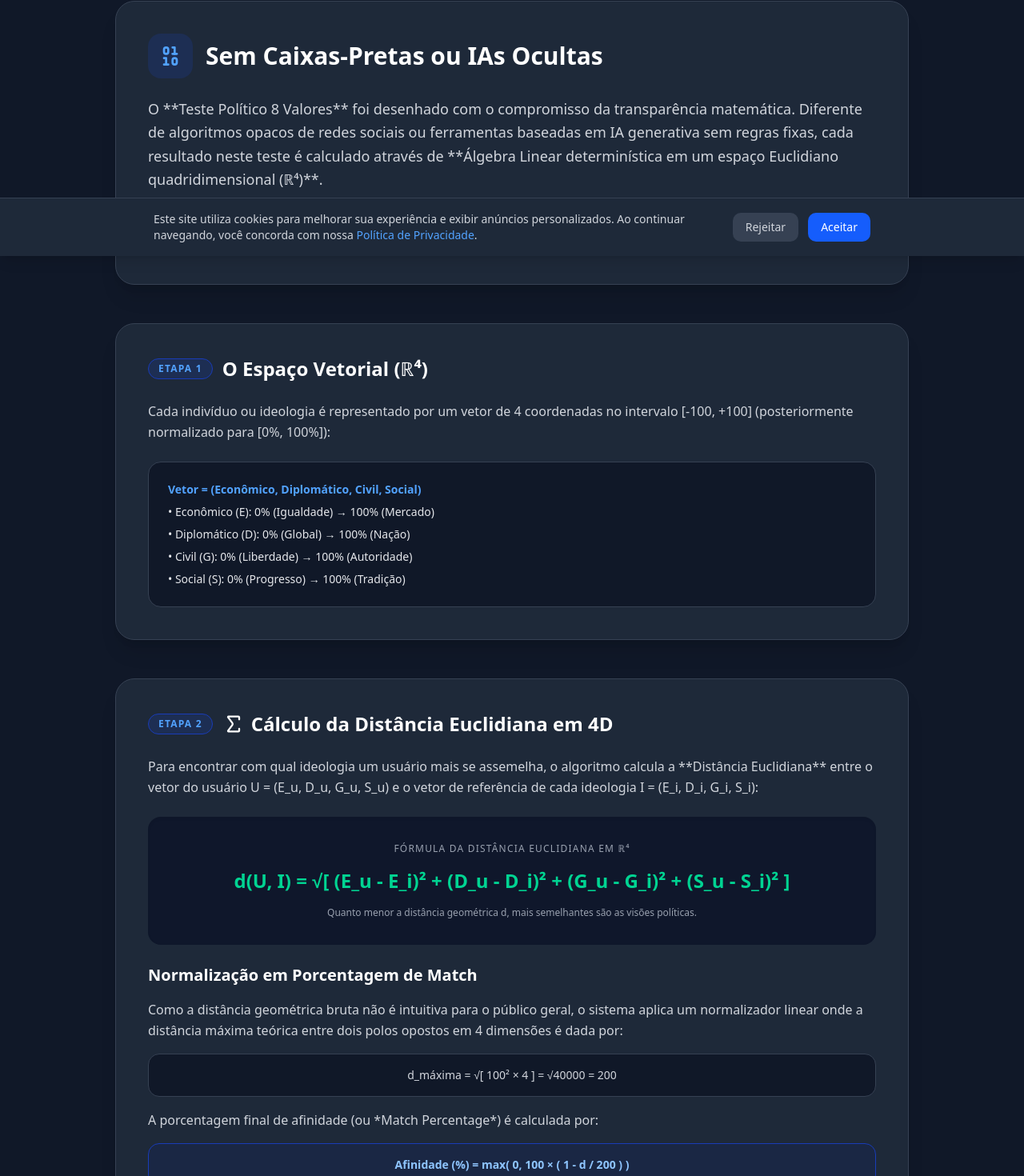
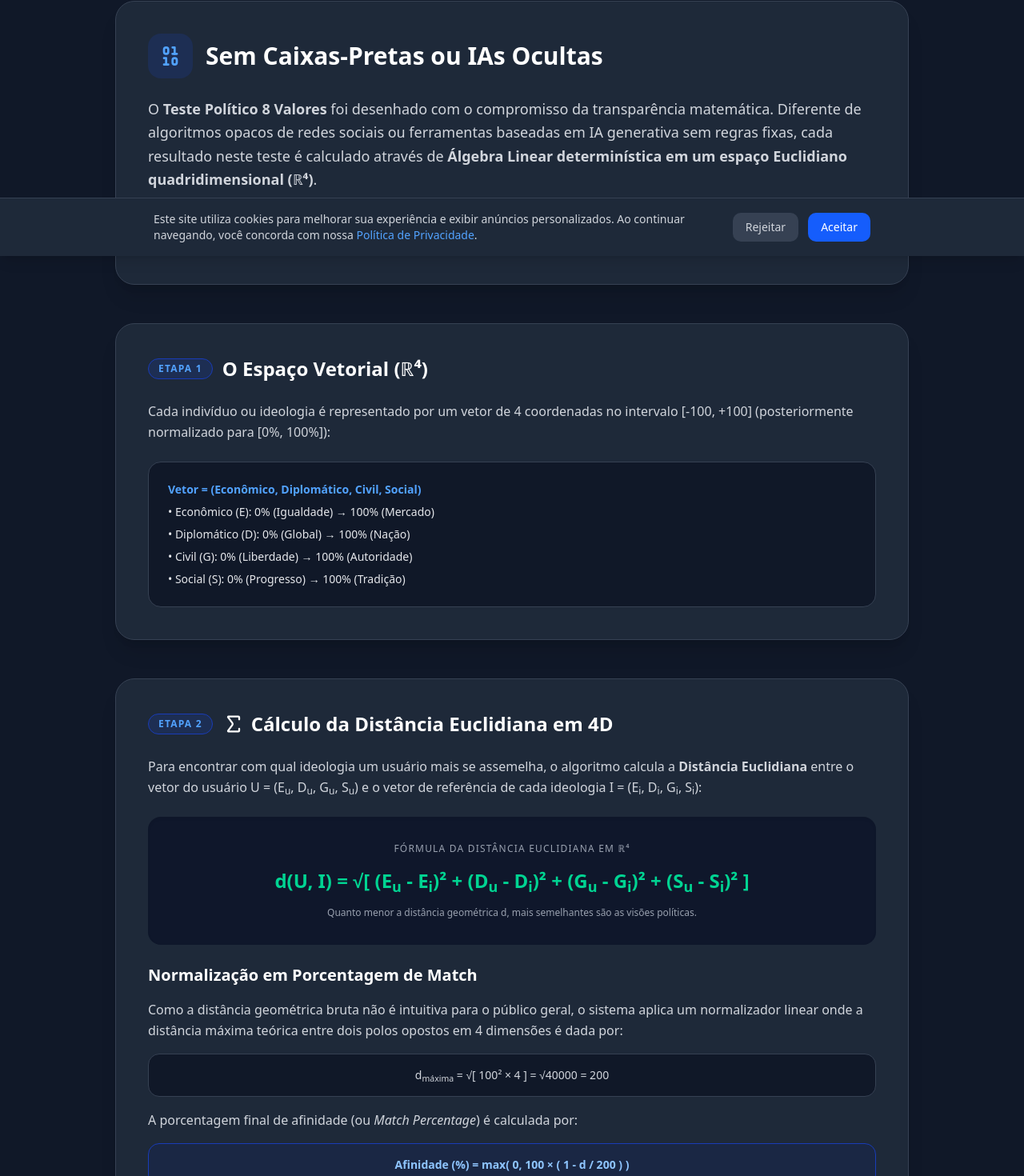
Before and after one commit to rilsonjoas/TestePolitico, a Next.js app: page /metodologia in a window 1280 px wide. Shown: the part 480-1950 px from the top of the page at 80% size. Built offline with nearby package versions, Linux system fonts and the light colour scheme; no server answers.

Commit message:
Correções de design

```diff
--- a/src/app/eixos/page.tsx
+++ b/src/app/eixos/page.tsx
@@ -58,7 +58,7 @@ export default function EixosIndexPage() {
               Por exemplo, alguém pode apoiar o livre mercado na economia (visão liberal) e ao mesmo tempo defender fronteiras abertas e causas ambientais mundiais (visão globalista). Outra pessoa pode ser a favor da redistribuição de renda estatal (visão socialista) e simultaneamente defender valores tradicionais morais e religiosos (visão conservadora).
             </p>
             <p>
-              Nosso modelo utiliza **4 eixos independentes** (que resultam em **8 valores opostos**), permitindo mapear a complexidade do pensamento humano com rigor matemático e imparcialidade.
+              Nosso modelo utiliza <strong>4 eixos independentes</strong> (que resultam em <strong>8 valores opostos</strong>), permitindo mapear a complexidade do pensamento humano com rigor matemático e imparcialidade.
             </p>
           </div>
         </section>
--- a/src/app/metodologia/page.tsx
+++ b/src/app/metodologia/page.tsx
@@ -85,10 +85,10 @@ export default function MetodologiaPage() {
             </h2>
           </div>
           <p className="text-gray-700 dark:text-gray-300 text-lg leading-relaxed mb-6">
-            O **Teste Político 8 Valores** foi desenhado com o compromisso da transparência matemática. Diferente de algoritmos opacos de redes sociais ou ferramentas baseadas em IA generativa sem regras fixas, cada resultado neste teste é calculado através de **Álgebra Linear determinística em um espaço Euclidiano quadridimensional (ℝ⁴)**.
+            O <strong>Teste Político 8 Valores</strong> foi desenhado com o compromisso da transparência matemática. Diferente de algoritmos opacos de redes sociais ou ferramentas baseadas em IA generativa sem regras fixas, cada resultado neste teste é calculado através de <strong>Álgebra Linear determinística em um espaço Euclidiano quadridimensional (ℝ⁴)</strong>.
           </p>
           <p className="text-gray-600 dark:text-gray-400 leading-relaxed">
-            Ao responder às **{questions.length} perguntas**, o sistema gera um vetor de coordenadas únicas que é comparado com os perfis exatos de **{ideologies.length} ideologias catalogadas** na base de dados.
+            Ao responder às <strong>{questions.length} perguntas</strong>, o sistema gera um vetor de coordenadas únicas que é comparado com os perfis exatos de <strong>{ideologies.length} ideologias catalogadas</strong> na base de dados.
           </p>
         </section>
 
@@ -127,14 +127,14 @@ export default function MetodologiaPage() {
             </h2>
           </div>
           <p className="text-gray-700 dark:text-gray-300 leading-relaxed">
-            Para encontrar com qual ideologia um usuário mais se assemelha, o algoritmo calcula a **Distância Euclidiana** entre o vetor do usuário U = (E_u, D_u, G_u, S_u) e o vetor de referência de cada ideologia I = (E_i, D_i, G_i, S_i):
+            Para encontrar com qual ideologia um usuário mais se assemelha, o algoritmo calcula a <strong>Distância Euclidiana</strong> entre o vetor do usuário U = (E<sub>u</sub>, D<sub>u</sub>, G<sub>u</sub>, S<sub>u</sub>) e o vetor de referência de cada ideologia I = (E<sub>i</sub>, D<sub>i</sub>, G<sub>i</sub>, S<sub>i</sub>):
           </p>
 
           {/* Math Box */}
           <div className="bg-slate-900 text-white p-6 md:p-8 rounded-2xl shadow-inner font-mono text-center space-y-4 overflow-x-auto">
             <p className="text-gray-400 text-xs uppercase tracking-widest">Fórmula da Distância Euclidiana em ℝ⁴</p>
             <div className="text-xl md:text-2xl font-bold text-emerald-400">
-              {`d(U, I) = √[ (E_u - E_i)² + (D_u - D_i)² + (G_u - G_i)² + (S_u - S_i)² ]`}
+              d(U, I) = √[ (E<sub>u</sub> - E<sub>i</sub>)² + (D<sub>u</sub> - D<sub>i</sub>)² + (G<sub>u</sub> - G<sub>i</sub>)² + (S<sub>u</sub> - S<sub>i</sub>)² ]
             </div>
             <p className="text-xs text-gray-400">
               Quanto menor a distância geométrica d, mais semelhantes são as visões políticas.
@@ -147,13 +147,13 @@ export default function MetodologiaPage() {
               Como a distância geométrica bruta não é intuitiva para o público geral, o sistema aplica um normalizador linear onde a distância máxima teórica entre dois polos opostos em 4 dimensões é dada por:
             </p>
             <div className="bg-gray-50 dark:bg-gray-900 p-4 rounded-xl font-mono text-sm text-center border border-gray-200 dark:border-gray-700">
-              {`d_máxima = √[ 100² × 4 ] = √40000 = 200`}
+              d<sub>máxima</sub> = √[ 100² × 4 ] = √40000 = 200
             </div>
             <p>
-              A porcentagem final de afinidade (ou *Match Percentage*) é calculada por:
+              A porcentagem final de afinidade (ou <em>Match Percentage</em>) é calculada por:
             </p>
             <div className="bg-blue-50 dark:bg-blue-950/40 p-4 rounded-xl font-mono text-sm text-center border border-blue-200 dark:border-blue-800 text-blue-900 dark:text-blue-300 font-bold">
-              {`Afinidade (%) = max( 0, 100 × ( 1 - d / 200 ) )`}
+              Afinidade (%) = max( 0, 100 × ( 1 - d / 200 ) )
             </div>
           </div>
         </section>
@@ -241,7 +241,7 @@ export default function MetodologiaPage() {
             </h2>
           </div>
           <p className="text-gray-700 dark:text-gray-300 leading-relaxed">
-            Todo o código que executa o cálculo de distância euclidiana e normalização é **100% público e de código aberto**. Qualquer pesquisador, estudante ou cientista político pode inspecionar exatamente o algoritmo no nosso repositório no GitHub:
+            Todo o código que executa o cálculo de distância euclidiana e normalização é <strong>100% público e de código aberto</strong>. Qualquer pesquisador, estudante ou cientista político pode inspecionar exatamente o algoritmo no nosso repositório no GitHub:
           </p>
           <div className="bg-gray-50 dark:bg-gray-900 p-4 rounded-xl border border-gray-200 dark:border-gray-700 flex flex-col sm:flex-row items-center justify-between gap-4">
             <div className="text-sm font-mono text-gray-600 dark:text-gray-300">
@@ -271,7 +271,7 @@ export default function MetodologiaPage() {
           </p>
           <div className="flex flex-col sm:flex-row gap-4 justify-center pt-4">
             <Link href="/quiz">
-              <Button size="lg" variant="secondary" className="w-full sm:w-auto font-black text-blue-900 px-8 py-6 text-lg rounded-2xl shadow-xl hover:scale-105 transition-transform">
+              <Button size="lg" className="w-full sm:w-auto font-black bg-white text-blue-900 hover:bg-gray-100 px-8 py-6 text-lg rounded-2xl shadow-xl hover:scale-105 transition-all">
                 INICIAR O TESTE
               </Button>
             </Link>
```
